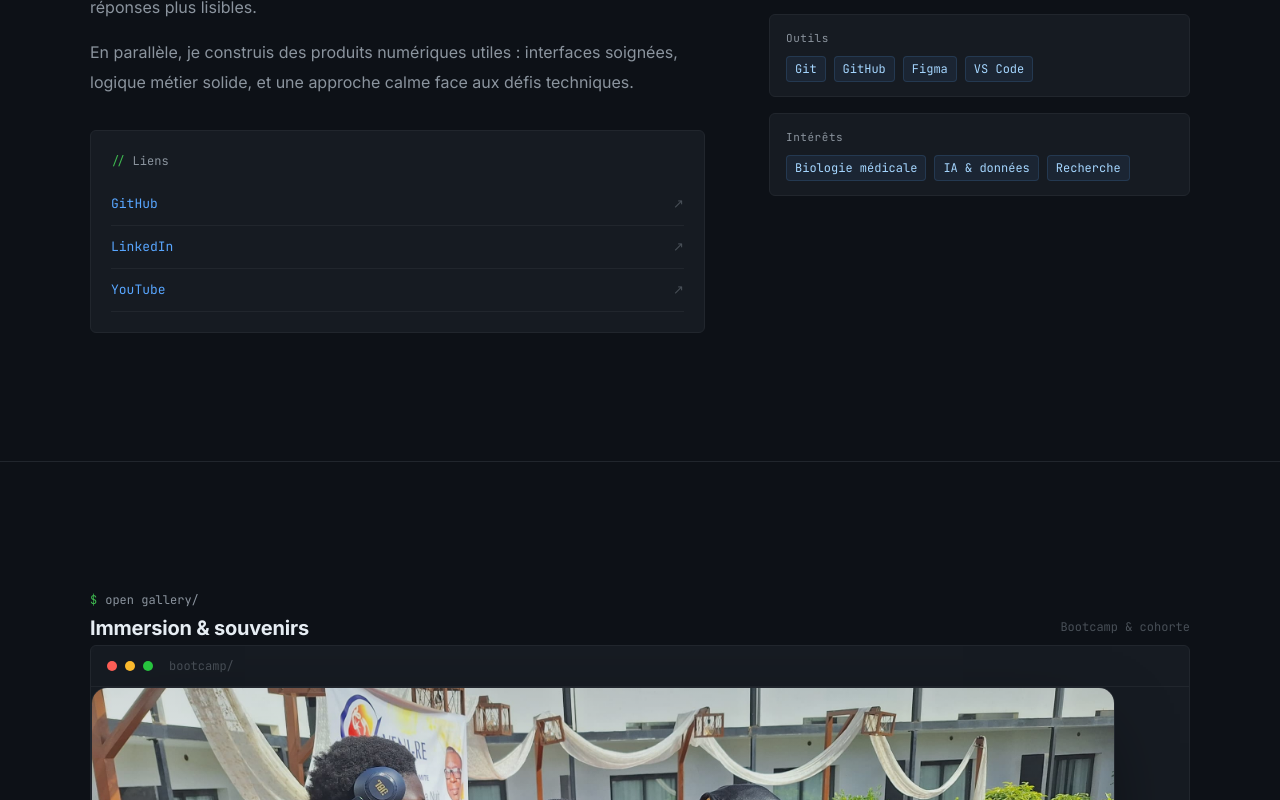
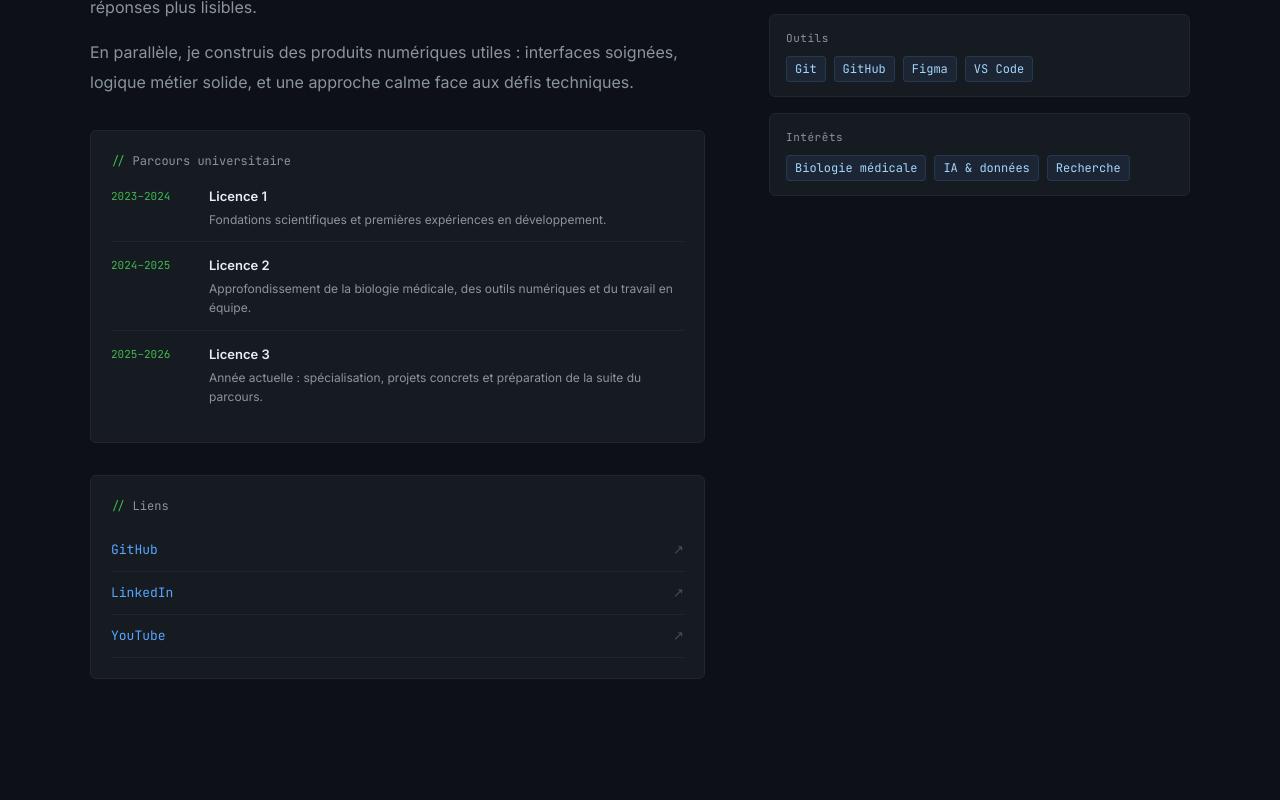
Before and after one commit to sdbsntech-art/SDOUBAKHAYOKHO, a React (Vite) app: page / in a window 1280 px wide. Shown: the part 1220-2020 px from the top of the page. Built offline with nearby package versions, Linux system fonts and the light colour scheme; the HTML template or start-up script is replaced by a standard one.

Commit message:
Fix responsive menu and update portfolio

```diff
--- a/src/components/About.jsx
+++ b/src/components/About.jsx
@@ -57,6 +57,33 @@ const About = () => {
                 En parallèle, je construis des produits numériques utiles : interfaces soignées,
                 logique métier solide, et une approche calme face aux défis techniques.
               </p>
+            </motion.div>
+
+            <motion.div
+              initial={{ opacity: 0, y: 12 }}
+              whileInView={{ opacity: 1, y: 0 }}
+              viewport={{ once: true }}
+              transition={{ duration: 0.5, delay: 0.08 }}
+              style={{ background: '#161b22', border: '1px solid #21262d', borderRadius: '6px', padding: '20px' }}
+            >
+              <div style={{ fontFamily: "'JetBrains Mono', monospace", fontSize: '12px', color: '#8b949e', marginBottom: '14px' }}>
+                <span style={{ color: '#3fb950' }}>//</span> Parcours universitaire
+              </div>
+              <div className="flex flex-col gap-3" style={{ marginBottom: '4px' }}>
+                {[
+                  ['2023–2024', 'Licence 1', 'Fondations scientifiques et premières expériences en développement.'],
+                  ['2024–2025', 'Licence 2', 'Approfondissement de la biologie médicale, des outils numériques et du travail en équipe.'],
+                  ['2025–2026', 'Licence 3', 'Année actuelle : spécialisation, projets concrets et préparation de la suite du parcours.'],
+                ].map(([period, level, detail], index) => (
+                  <div key={level} style={{ display: 'grid', gridTemplateColumns: '86px 1fr', gap: '12px', paddingBottom: '12px', borderBottom: index < 2 ? '1px solid #21262d' : 'none' }}>
+                    <span style={{ fontFamily: "'JetBrains Mono', monospace", fontSize: '11px', color: '#3fb950', paddingTop: '2px' }}>{period}</span>
+                    <div>
+                      <div style={{ color: '#e6edf3', fontSize: '13px', fontWeight: 600, marginBottom: '3px' }}>{level}</div>
+                      <div style={{ color: '#8b949e', fontSize: '12px', lineHeight: 1.6 }}>{detail}</div>
+                    </div>
+                  </div>
+                ))}
+              </div>
             </motion.div>
 
             <motion.div
--- a/src/components/Navbar.jsx
+++ b/src/components/Navbar.jsx
@@ -35,7 +35,7 @@ const Navbar = () => {
         top: 0,
         left: 0,
         right: 0,
-        zIndex: 50,
+        zIndex: 100,
         background: isScrolled || menuOpen ? 'rgba(13,17,23,0.97)' : 'transparent',
         backdropFilter: isScrolled || menuOpen ? 'blur(12px)' : 'none',
         borderBottom: isScrolled || menuOpen ? '1px solid #21262d' : '1px solid transparent',
--- a/src/components/Projects.jsx
+++ b/src/components/Projects.jsx
@@ -5,38 +5,38 @@ import { ExternalLink } from 'lucide-react';
 const projects = [
   {
     id: 1,
-    name: 'devi-app',
-    title: 'Devi App',
-    desc: 'Application web fullstack pour la gestion et le suivi.',
-    lang: 'TypeScript',
-    langColor: '#3178c6',
-    role: 'Fullstack',
-    year: '2024',
-    url: 'https://devi-app.netlify.app/',
-    stars: 4,
+    name: 'maison-heritage',
+    title: 'Maison Heritage',
+    desc: 'Expérience digitale pensée pour valoriser un patrimoine et faciliter sa découverte.',
+    lang: 'React',
+    langColor: '#61dafb',
+    role: 'Produit web',
+    year: '2026',
+    url: 'https://maison-heritage-z8r9.vercel.app/',
+    stars: 5,
   },
   {
     id: 2,
-    name: 'alkebulan-tech',
-    title: 'Alkebulan Tech',
-    desc: 'Base de connaissances technologique, architecture moderne.',
-    lang: 'React',
-    langColor: '#61dafb',
-    role: 'Architecture',
-    year: '2023',
-    url: 'https://alkebulan-tech.netlify.app/',
-    stars: 3,
+    name: 'poulet-de-la-cite',
+    title: 'Poulet de la Cité',
+    desc: 'SaaS orienté commerce : une interface claire pour présenter, organiser et développer une activité.',
+    lang: 'JavaScript',
+    langColor: '#f7df1e',
+    role: 'SaaS',
+    year: '2026',
+    url: 'https://poulet-de-la-cite.vercel.app/',
+    stars: 5,
   },
   {
     id: 3,
-    name: 'ida-cours',
-    title: 'IDA Cours',
-    desc: 'Plateforme éducative pour l\'apprentissage en ligne.',
-    lang: 'JavaScript',
-    langColor: '#f7df1e',
-    role: 'Lead Dev',
-    year: '2023',
-    url: 'https://ida-cours.netlify.app/',
+    name: 'le-poulailler',
+    title: 'Le Poulailler',
+    desc: 'Outil métier conçu pour suivre une activité d’élevage et transformer les besoins du terrain en fonctionnalités utiles.',
+    lang: 'TypeScript',
+    langColor: '#3178c6',
+    role: 'SaaS',
+    year: '2026',
+    url: 'https://le-poulailler-h648.vercel.app/',
     stars: 5,
   },
 ];
--- a/src/index.css
+++ b/src/index.css
@@ -35,6 +35,25 @@ body {
   line-height: 1.7;
   -webkit-font-smoothing: antialiased;
   overflow-x: hidden;
+}
+
+button,
+a {
+  -webkit-tap-highlight-color: transparent;
+}
+
+@media (max-width: 767px) {
+  .container {
+    width: min(100% - 2rem, 1100px);
+  }
+
+  nav button {
+    position: relative;
+    z-index: 2;
+    min-width: 44px;
+    min-height: 44px;
+    cursor: pointer;
+  }
 }
 
 .container {
```
